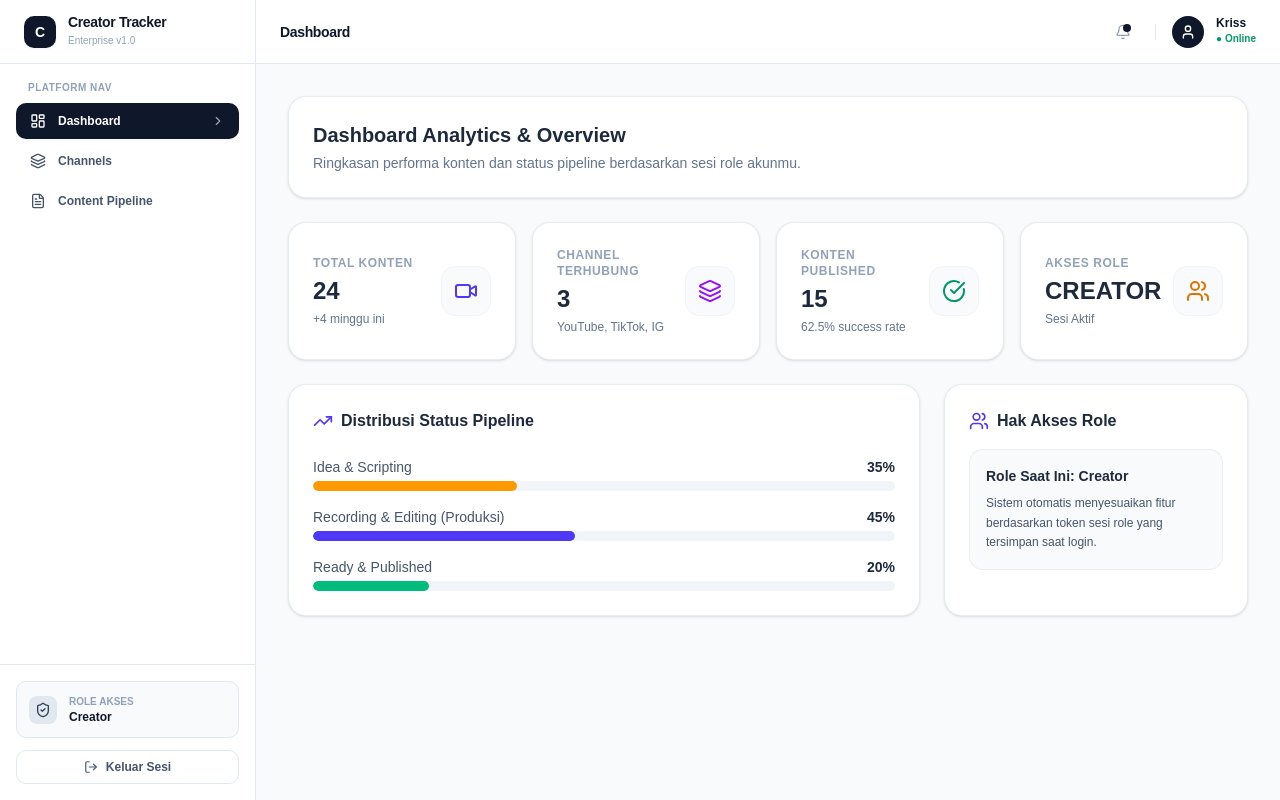
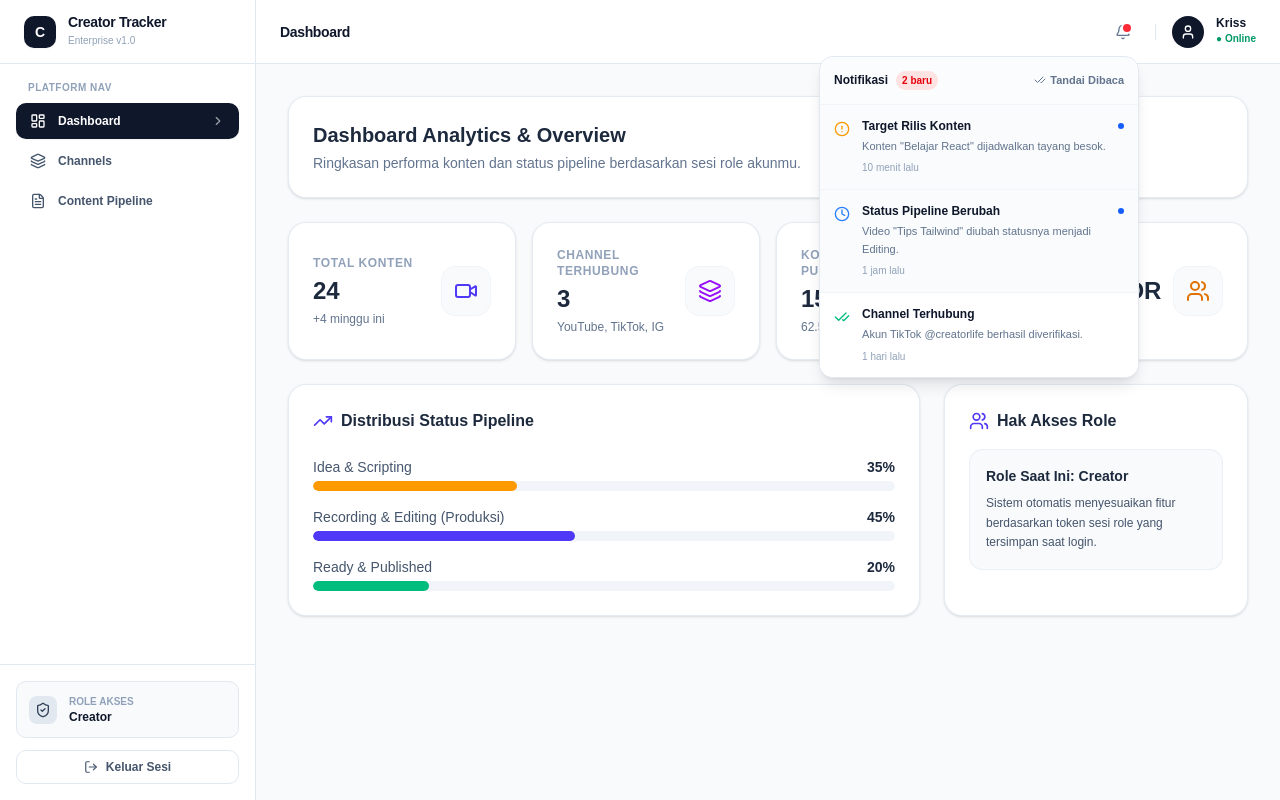
Before and after one commit to pagarbetis/content-tracker-frontend, a React (Vite) app: page /dashboard in a window 1280 px wide. Both pictures are taken after a click on the button "Notifikasi". Built offline with nearby package versions, Linux system fonts and the light colour scheme.

Commit message:
feat: add interactive notification drawer and trigger logic concept

```diff
--- a/src/components/SidebarLayout.jsx
+++ b/src/components/SidebarLayout.jsx
@@ -1,4 +1,4 @@
-import React, { useState, useEffect } from 'react';
+import React, { useState, useEffect, useRef } from 'react';
 import { useNavigate, useLocation, Outlet } from 'react-router-dom';
 import {
   LayoutDashboard,
@@ -10,7 +10,10 @@ import {
   User,
   ChevronRight,
   Menu,
-  X
+  X,
+  CheckCheck,
+  Clock,
+  AlertCircle
 } from 'lucide-react';
 
 export default function SidebarLayout() {
@@ -19,15 +22,60 @@ export default function SidebarLayout() {
   const [role, setRole] = useState('creator');
   const [isSidebarOpen, setIsSidebarOpen] = useState(true);
 
+  // State Notifikasi
+  const [isNotifOpen, setIsNotifOpen] = useState(false);
+  const notifRef = useRef(null);
+  const [notifications, setNotifications] = useState([
+    {
+      id: 1,
+      title: 'Target Rilis Konten',
+      message: 'Konten "Belajar React" dijadwalkan tayang besok.',
+      time: '10 menit lalu',
+      unread: true,
+      type: 'warning'
+    },
+    {
+      id: 2,
+      title: 'Status Pipeline Berubah',
+      message: 'Video "Tips Tailwind" diubah statusnya menjadi Editing.',
+      time: '1 jam lalu',
+      unread: true,
+      type: 'info'
+    },
+    {
+      id: 3,
+      title: 'Channel Terhubung',
+      message: 'Akun TikTok @creatorlife berhasil diverifikasi.',
+      time: '1 hari lalu',
+      unread: false,
+      type: 'success'
+    }
+  ]);
+
+  const unreadCount = notifications.filter(n => n.unread).length;
+
   useEffect(() => {
     const savedRole = localStorage.getItem('user_role') || 'creator';
     setRole(savedRole);
+
+    // Event listener buat nutup dropdown saat klik di luar area
+    const handleClickOutside = (event) => {
+      if (notifRef.current && !notifRef.current.contains(event.target)) {
+        setIsNotifOpen(false);
+      }
+    };
+    document.addEventListener('mousedown', handleClickOutside);
+    return () => document.removeEventListener('mousedown', handleClickOutside);
   }, []);
 
   const handleLogout = () => {
     localStorage.removeItem('user_role');
     localStorage.removeItem('user_token');
     navigate('/login');
+  };
+
+  const markAllAsRead = () => {
+    setNotifications(notifications.map(n => ({ ...n, unread: false })));
   };
 
   const navItems = [
@@ -42,7 +90,6 @@ export default function SidebarLayout() {
       {/* SIDEBAR CLEAN LIGHT ENTERPRISE */}
       <aside className={`fixed lg:static inset-y-0 left-0 z-50 w-64 bg-white border-r border-slate-200 text-slate-600 flex flex-col justify-between transition-all duration-300 ${isSidebarOpen ? 'translate-x-0' : '-translate-x-full lg:translate-x-0'}`}>
         <div>
-          {/* Logo & Brand Header */}
           <div className="flex items-center justify-between h-16 px-6 border-b border-slate-200">
             <div className="flex items-center gap-3">
               <div className="flex items-center justify-center w-8 h-8 text-sm font-bold text-white rounded-lg shadow-xs bg-slate-900">
@@ -58,7 +105,6 @@ export default function SidebarLayout() {
             </button>
           </div>
 
-          {/* Navigasi Links */}
           <div className="p-4 space-y-1">
             <p className="px-3 text-[10px] font-bold uppercase tracking-wider text-slate-400 mb-2">Platform Nav</p>
             {navItems.map((item) => {
@@ -87,7 +133,6 @@ export default function SidebarLayout() {
           </div>
         </div>
 
-        {/* User Session Profile Footer */}
         <div className="p-4 space-y-3 border-t border-slate-200">
           <div className="flex items-center gap-3 p-3 border rounded-lg bg-slate-50 border-slate-200">
             <div className="flex items-center justify-center text-xs font-bold rounded-md w-7 h-7 bg-slate-200 text-slate-700">
@@ -124,10 +169,76 @@ export default function SidebarLayout() {
 
           {/* Right Action Header */}
           <div className="flex items-center gap-4">
-            <button className="relative p-2 transition rounded-lg text-slate-400 hover:bg-slate-100 hover:text-slate-700">
-              <Bell className="w-4 h-4" />
-              <span className="absolute w-2 h-2 rounded-full bg-slate-900 top-2 right-2"></span>
-            </button>
+
+            {/* NOTIFICATION CENTER DROPDOWN */}
+            <div className="relative" ref={notifRef}>
+              <button
+                onClick={() => setIsNotifOpen(!isNotifOpen)}
+                className="relative p-2 transition rounded-lg text-slate-500 hover:bg-slate-100 hover:text-slate-900"
+                title="Notifikasi"
+              >
+                <Bell className="w-4 h-4" />
+                {unreadCount > 0 && (
+                  <span className="absolute w-2 h-2 bg-red-500 rounded-full top-2 right-2 ring-2 ring-white"></span>
+                )}
+              </button>
+
+              {/* Popover Panel */}
+              {isNotifOpen && (
+                <div className="absolute right-0 z-50 mt-2 overflow-hidden bg-white border shadow-lg w-80 border-slate-200 rounded-xl">
+                  <div className="p-3.5 border-b border-slate-100 flex items-center justify-between bg-slate-50/50">
+                    <div className="flex items-center gap-2">
+                      <h4 className="text-xs font-bold text-slate-900">Notifikasi</h4>
+                      {unreadCount > 0 && (
+                        <span className="px-1.5 py-0.5 bg-red-100 text-red-600 text-[10px] font-bold rounded-full">
+                          {unreadCount} baru
+                        </span>
+                      )}
+                    </div>
+                    {unreadCount > 0 && (
+                      <button
+                        onClick={markAllAsRead}
+                        className="text-[11px] text-slate-500 hover:text-slate-900 font-semibold flex items-center gap-1"
+                      >
+                        <CheckCheck className="w-3 h-3" /> Tandai Dibaca
+                      </button>
+                    )}
+                  </div>
+
+                  <div className="overflow-y-auto divide-y max-h-80 divide-slate-100">
+                    {notifications.length > 0 ? (
+                      notifications.map((item) => (
+                        <div
+                          key={item.id}
+                          className={`p-3.5 text-xs transition hover:bg-slate-50 flex items-start gap-3 ${
+                            item.unread ? 'bg-slate-50/80' : 'bg-white'
+                          }`}
+                        >
+                          <div className="mt-0.5 shrink-0">
+                            {item.type === 'warning' && <AlertCircle className="w-4 h-4 text-amber-500" />}
+                            {item.type === 'info' && <Clock className="w-4 h-4 text-blue-500" />}
+                            {item.type === 'success' && <CheckCheck className="w-4 h-4 text-emerald-500" />}
+                          </div>
+                          <div className="flex-1 min-w-0">
+                            <p className="font-bold leading-tight text-slate-900">{item.title}</p>
+                            <p className="text-slate-500 mt-1 leading-relaxed text-[11px]">{item.message}</p>
+                            <span className="text-[10px] text-slate-400 mt-1.5 block font-medium">{item.time}</span>
+                          </div>
+                          {item.unread && (
+                            <span className="w-1.5 h-1.5 bg-blue-600 rounded-full mt-1 shrink-0"></span>
+                          )}
+                        </div>
+                      ))
+                    ) : (
+                      <div className="p-6 text-xs text-center text-slate-400">
+                        Tidak ada notifikasi.
+                      </div>
+                    )}
+                  </div>
+                </div>
+              )}
+            </div>
+
             <div className="w-px h-4 bg-slate-200"></div>
             <div className="flex items-center gap-3">
               <div className="flex items-center justify-center w-8 h-8 text-xs font-bold text-white rounded-full bg-slate-900">
```
